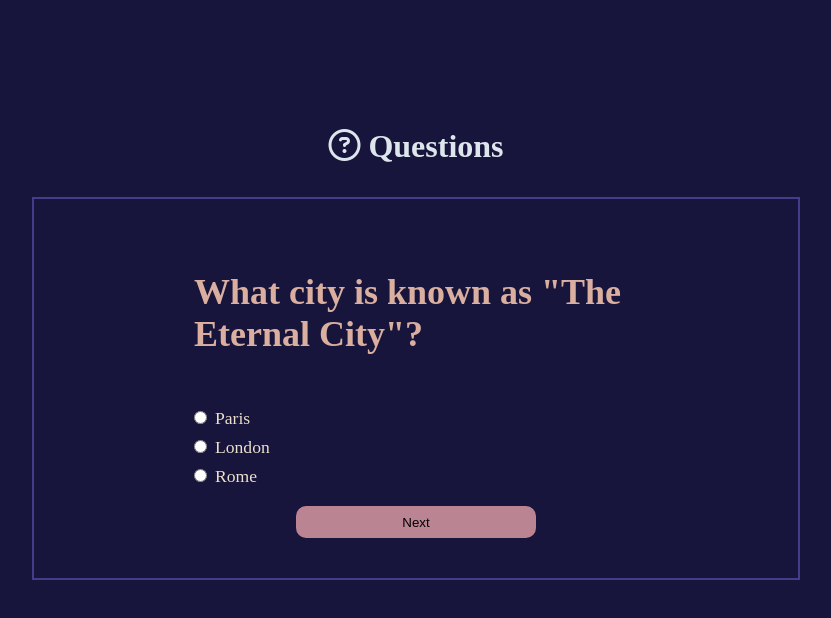
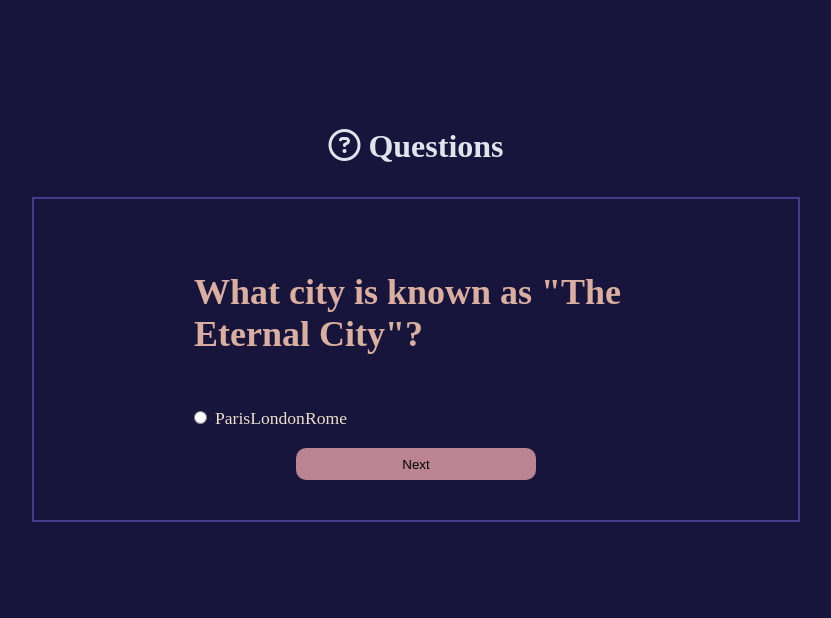
Before and after one commit to pittyh6/qQuiz, a React (Vite) app: page / in a window 1280 px wide. Shown: the top 618 px of the page, without its empty margins (224-1055 px from the left). Built offline with nearby package versions, Linux system fonts and the light colour scheme.

Commit message:
trying to get values

```diff
--- a/src/assets/components/Question.jsx
+++ b/src/assets/components/Question.jsx
@@ -9,7 +9,7 @@ function Question() {
   const [questionIndex, setQuestionIndex] = useState(0);
 
   const test = DataQuestions.map((answer) => {
-    console.log(answer);
+    console.log("test: ", answer);
   });
 
   const test2 = DataQuestions.filter((ans) => ans.id === currentQ);
@@ -24,8 +24,15 @@ function Question() {
       </section>
       <section className="section-answers">
         {/* Criar um map() */}
-        {}
-        <p>
+        {test2.map((test2Op) => {
+          return (
+            <p key={test2Op.id}>
+              <input type="radio" name="answer" id="answer-one" />
+              {test2Op.answers}
+            </p>
+          );
+        })}
+        {/* <p>
           <input type="radio" name="answer" id="answer-one" />
           {DataQuestions[currentQ].answers[0]}
         </p>
@@ -36,7 +43,7 @@ function Question() {
         <p>
           <input type="radio" name="answer" id="answer-three" />
           {DataQuestions[currentQ].answers[2]}
-        </p>
+        </p> */}
       </section>
     </div>
   );
```
